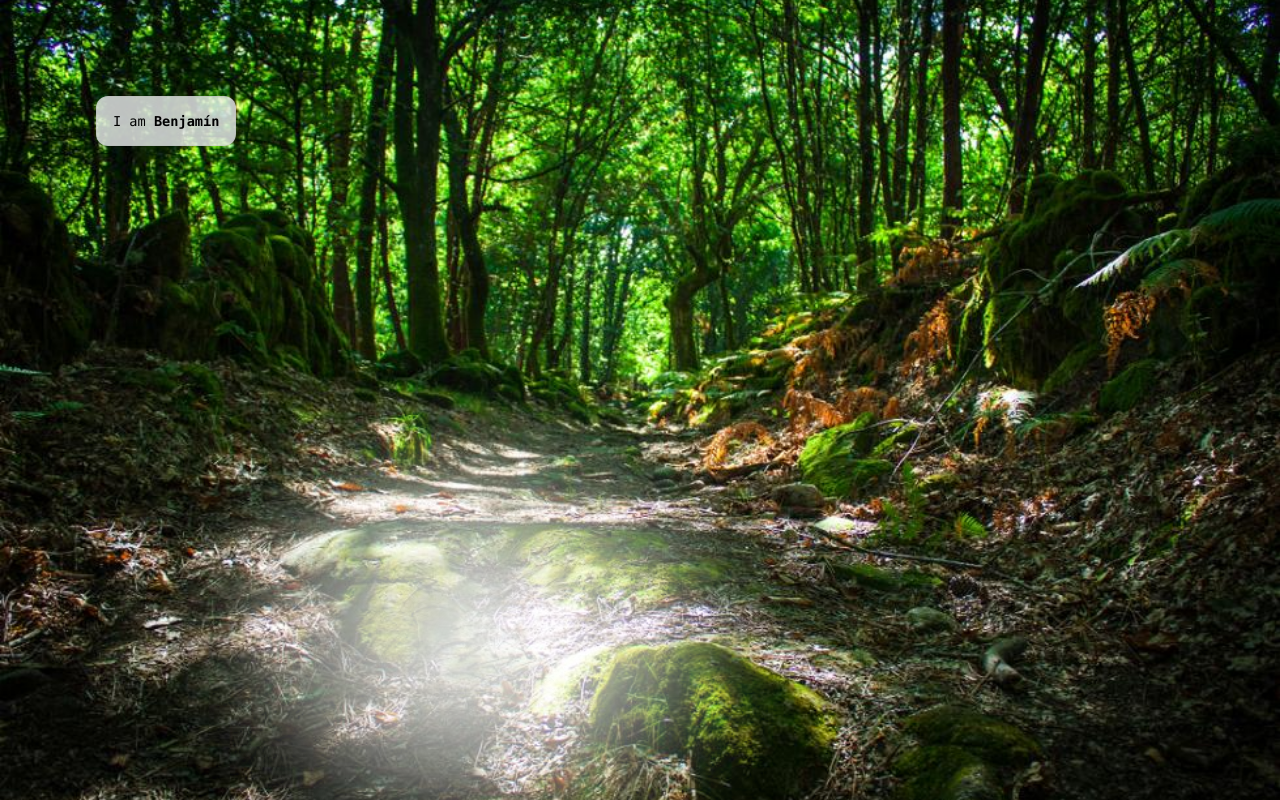
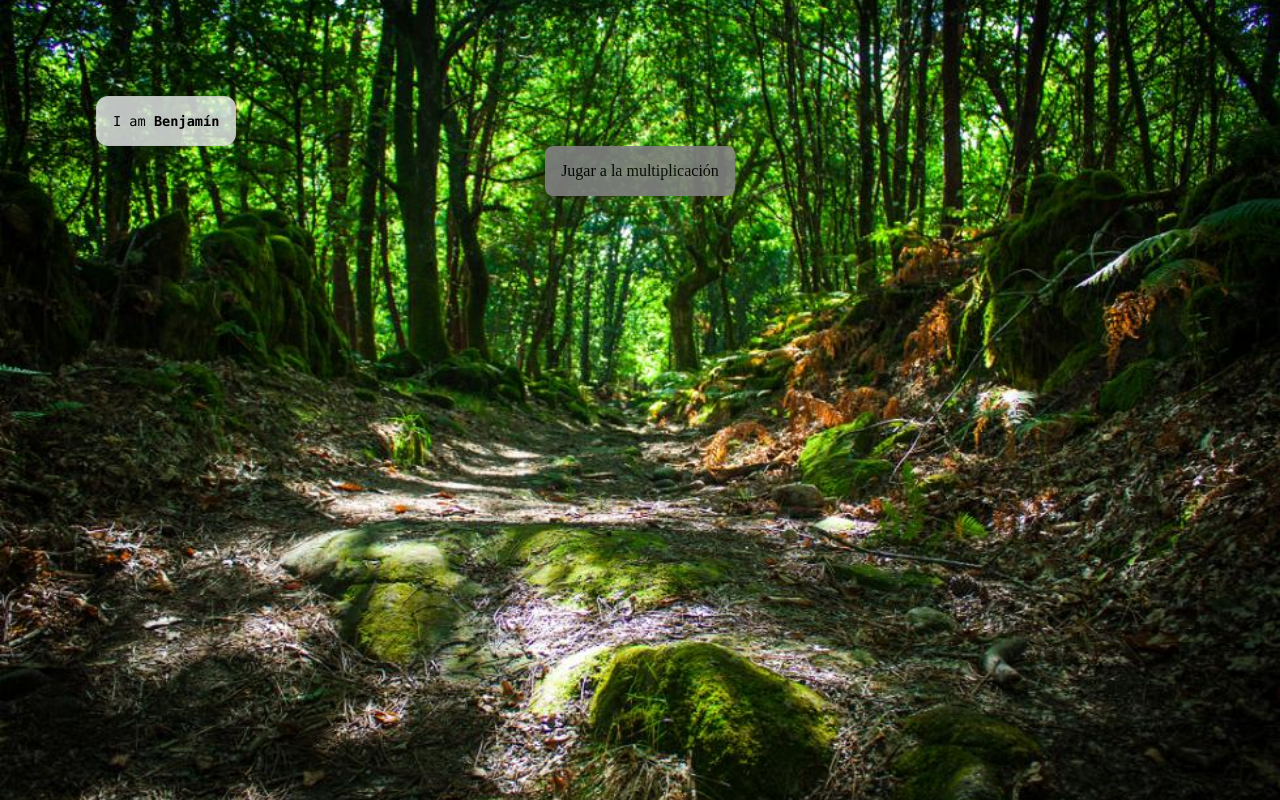
Before and after one commit to eaceto/benja.trex, a Next.js app: page / in a window 1280 px wide. Built offline with nearby package versions, Linux system fonts and the light colour scheme.

Commit message:
Add button

```diff
--- a/app/page.module.css
+++ b/app/page.module.css
@@ -1,7 +1,6 @@
 .main {
   display: flex;
   flex-direction: column;
-  justify-content: space-between;
   align-items: center;
   padding: 6rem;
   min-height: 100vh;
--- a/app/page.tsx
+++ b/app/page.tsx
@@ -1,13 +1,14 @@
 import Image from 'next/image'
 import { Inter } from '@next/font/google'
 import styles from './page.module.css'
+import Link from 'next/link'
 
 const inter = Inter({ subsets: ['latin'] })
 
 export default function Home() {
   return (
     <div>
-      <div style={{ width: '100%', height: '100%', position: 'absolute', top: 0, left: 0 }}>
+      <div style={{ width: '100%', height: '100%', position: 'absolute', top: 0, left: 0 , zIndex: -1}}>
         <Image
           className={styles.logo}
           src="/bosque.jpg"
@@ -17,15 +18,18 @@ export default function Home() {
           priority
         />
       </div>
-      <main className={styles.main}>
+      <main className={styles.main} style={{zIndex: 1}}>
         <div className={styles.description}>
           <p>
             I am&nbsp;
             <code className={styles.code}>Benjamín</code>
           </p>
         </div>
-        <div className={styles.center}>
-        </div>
+        <Link href="/">
+          <div style={{backgroundColor: 'grey', opacity: 0.9, padding: 16, borderRadius: 8}}>
+            Jugar a la multiplicación
+          </div>
+        </Link>
       </main>
     </div>
   )
```
